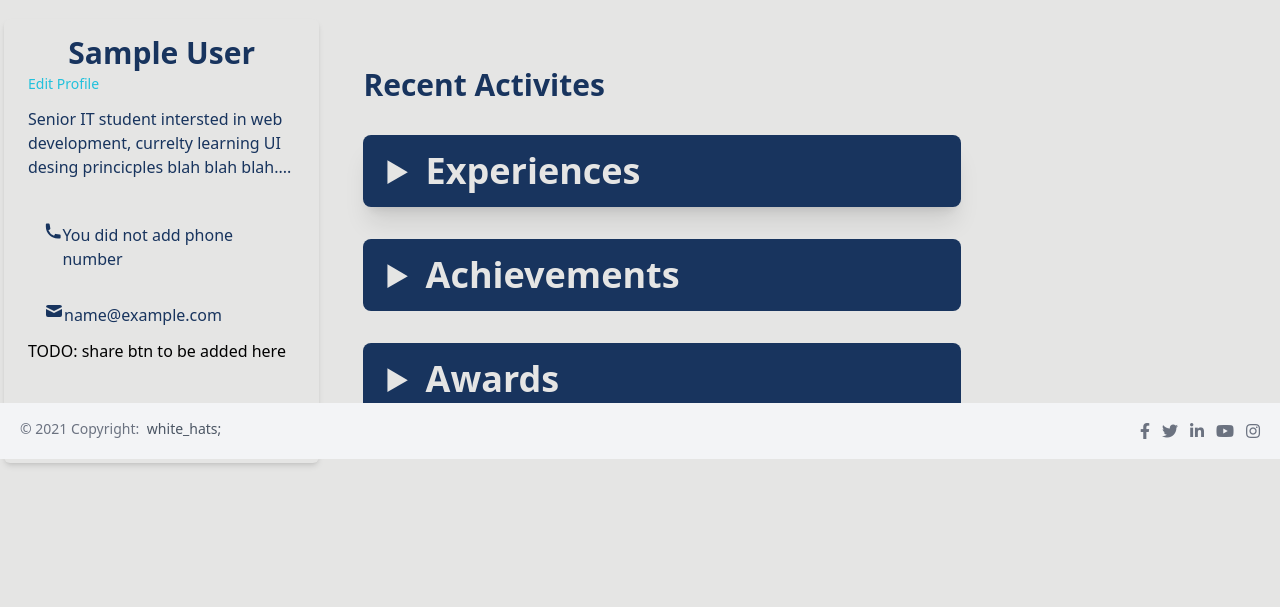
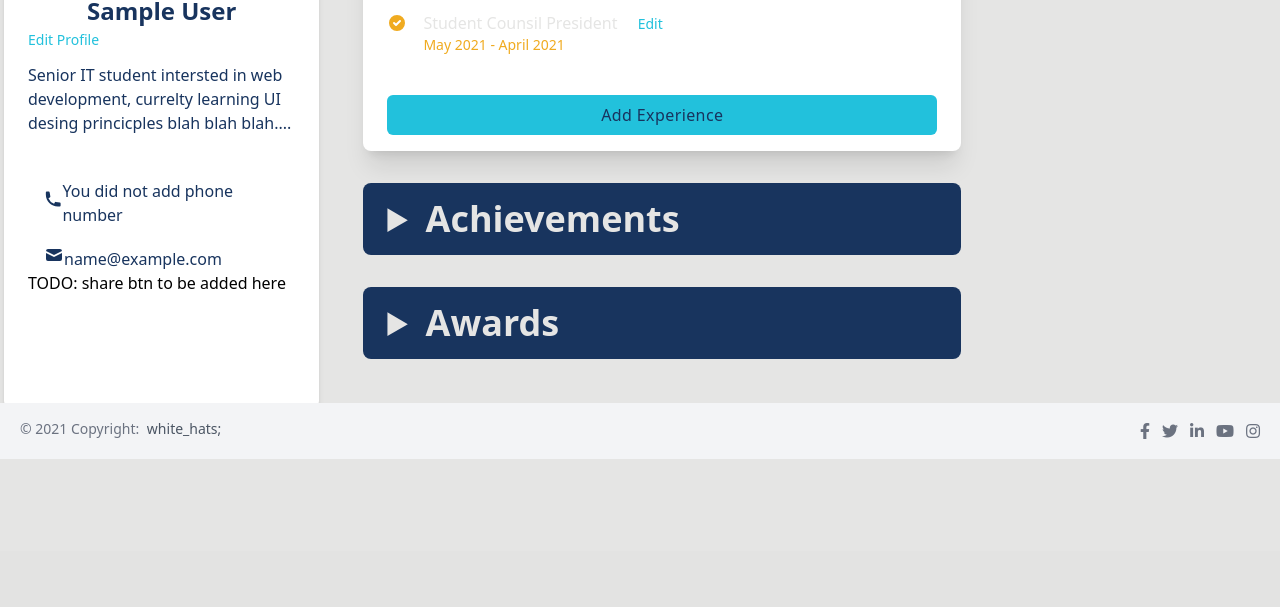
Before and after one commit to nonwiz0/studentprofile, a Django app: page /profile in a window 1280 px wide. Shown: the part 341-948 px from the top of the page. After the commit the page ends 800 px from the top, so only its background shows below. Run offline with Django 3.2, Linux system fonts and the light colour scheme; the visitor is signed in with stand-in values (Sample User, id 1); some libraries are stand-ins or nearby versions.

Commit message:
worked on profile

```diff
--- a/spapp/templates/spapp/profile.html
+++ b/spapp/templates/spapp/profile.html
@@ -3,25 +3,31 @@
 
 {% block content_one_column %}
 <div x-data="{addExp: false}">
-<div class="w-full bg-center bg-cover h-128" style="background-image: url(https://images.unsplash.com/photo-1504384308090-c894fdcc538d?ixlib=rb-1.2.1&ixid=eyJhcHBfaWQiOjEyMDd9&auto=format&fit=crop&w=1050&q=80);">
+<!-- <div class="w-full bg-center bg-cover h-128" style="background-image: url(https://images.unsplash.com/photo-1504384308090-c894fdcc538d?ixlib=rb-1.2.1&ixid=eyJhcHBfaWQiOjEyMDd9&auto=format&fit=crop&w=1050&q=80);">
     <div class="flex items-center justify-center w-full h-full bg-gray-900 bg-opacity-80">
         <div class="text-center py-24">
         </div>
     </div>
-</div>
+</div> -->
 
 <div class=" py-4 mx-auto -mt-8 z-10">
-<div class="flex justify-center -mt-16 ">
+<!-- <div class="flex justify-center -mt-16 ">
     <img class="object-cover w-40 h-40 border-4 border-secondary  rounded-full
     " alt="Testimonial avatar" src="https://images.unsplash.com/photo-1499714608240-22fc6ad53fb2?ixlib=rb-1.2.1&ixid=eyJhcHBfaWQiOjEyMDd9&auto=format&fit=crop&w=76&q=80">
-</div>
+</div> -->
 </div>
 
 <div class="flex flex-col md:flex-row w-full pb-5 m-1 md:space-x-5">
     <!-- profile information -->
-    <section class="w-1/4 max-w-4xl px-6 py-4 mx-auto bg-lightGrey rounded-md shadow-md ">
+    <section class="w-1/4 max-w-4xl px-6 py-4 mx-auto bg-white rounded-md shadow-md ">
+        <!-- profile pic -->
+p
+        <div class="mt-12  flex justify-center ">
+            <img class="object-cover w-40 h-40 border-4 border-secondary  rounded-full
+            " alt="Testimonial avatar" src="https://images.unsplash.com/photo-1499714608240-22fc6ad53fb2?ixlib=rb-1.2.1&ixid=eyJhcHBfaWQiOjEyMDd9&auto=format&fit=crop&w=76&q=80">
+        </div>
         <!-- Name of user -->
-        <h2 class="text-3xl font-semibold text-center text-primary ">{{ user.first_name }} {{ user.last_name }}  </h2>
+        <h2 class="mt-4 tex-ll md:text-2xl g:text-3xl font-semibold text-center text-primary ">{{ user.first_name }} {{ user.last_name }}   </h2>
 
         <!-- should be centered, but somehow not working -->
         <a href="{% url 'spapp:setting' user.id %}" class="text-center text-sm text-tertinary hover:text-secondary ">Edit Profile</a>
@@ -29,7 +35,7 @@
         <p class="mt-3 text-primary ">Senior IT student intersted in web development, currelty learning UI desing princicples blah blah blah....</p>
 
         <div class="mt-6">
-            <a href="#" class="inline-flex items-baseline px-4 py-3 text-primary rounded-md   ">
+            <a href="#" class="inline-flex items-center px-4 py-3 text-primary rounded-md   ">
                 <svg class="w-5 h-5" xmlns="http://www.w3.org/2000/svg" viewBox="0 0 20 20" fill="currentColor">
                     <path d="M2 3a1 1 0 011-1h2.153a1 1 0 01.986.836l.74 4.435a1 1 0 01-.54 1.06l-1.548.773a11.037 11.037 0 006.105 6.105l.774-1.548a1 1 0 011.059-.54l4.435.74a1 1 0 01.836.986V17a1 1 0 01-1 1h-2C7.82 18 2 12.18 2 5V3z" />
                 </svg>
@@ -37,7 +43,7 @@
                 <span class="mt-2">You did not add phone number</span>
             </a>
 
-            <a href="#" class="inline-flex items-baseline px-4 py-3 text-primary rounded-md   ">
+            <a href="#" class="inline-flex items-center px-4  text-primary rounded-md   ">
                 <svg class="w-5 h-5" xmlns="http://www.w3.org/2000/svg" viewBox="0 0 20 20" fill="currentColor">
                     <path d="M2.003 5.884L10 9.882l7.997-3.998A2 2 0 0016 4H4a2 2 0 00-1.997 1.884z" />
                     <path d="M18 8.118l-8 4-8-4V14a2 2 0 002 2h12a2 2 0 002-2V8.118z" />
@@ -59,7 +65,7 @@
              <!--   <p class="mt-4 text-gray-500 "></p> -->
 
             <div class="flex flex-col gap-8 mt-8 w-2/3">
-                <details class="px-6 py-4 transition-colors duration-200 transform bg-primary rounded-lg shadow-xl">
+                <details open class="px-6 py-4 transition-colors duration-200 transform bg-white rounded-lg shadow-xl">
                     <summary class=" text-4xl font-semibold text-lightGrey"> Experiences</summary>
                      <div>
 
```
